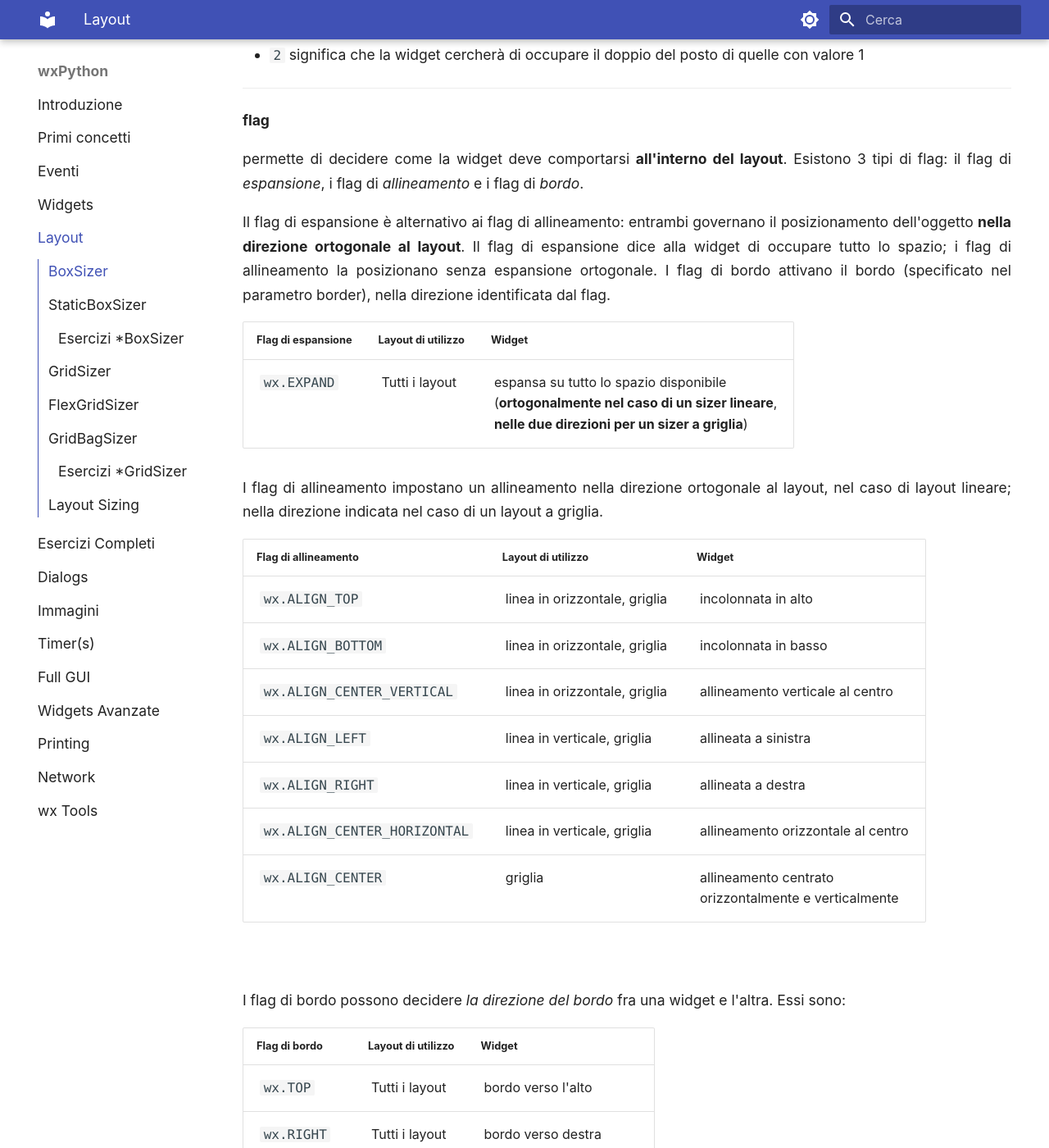
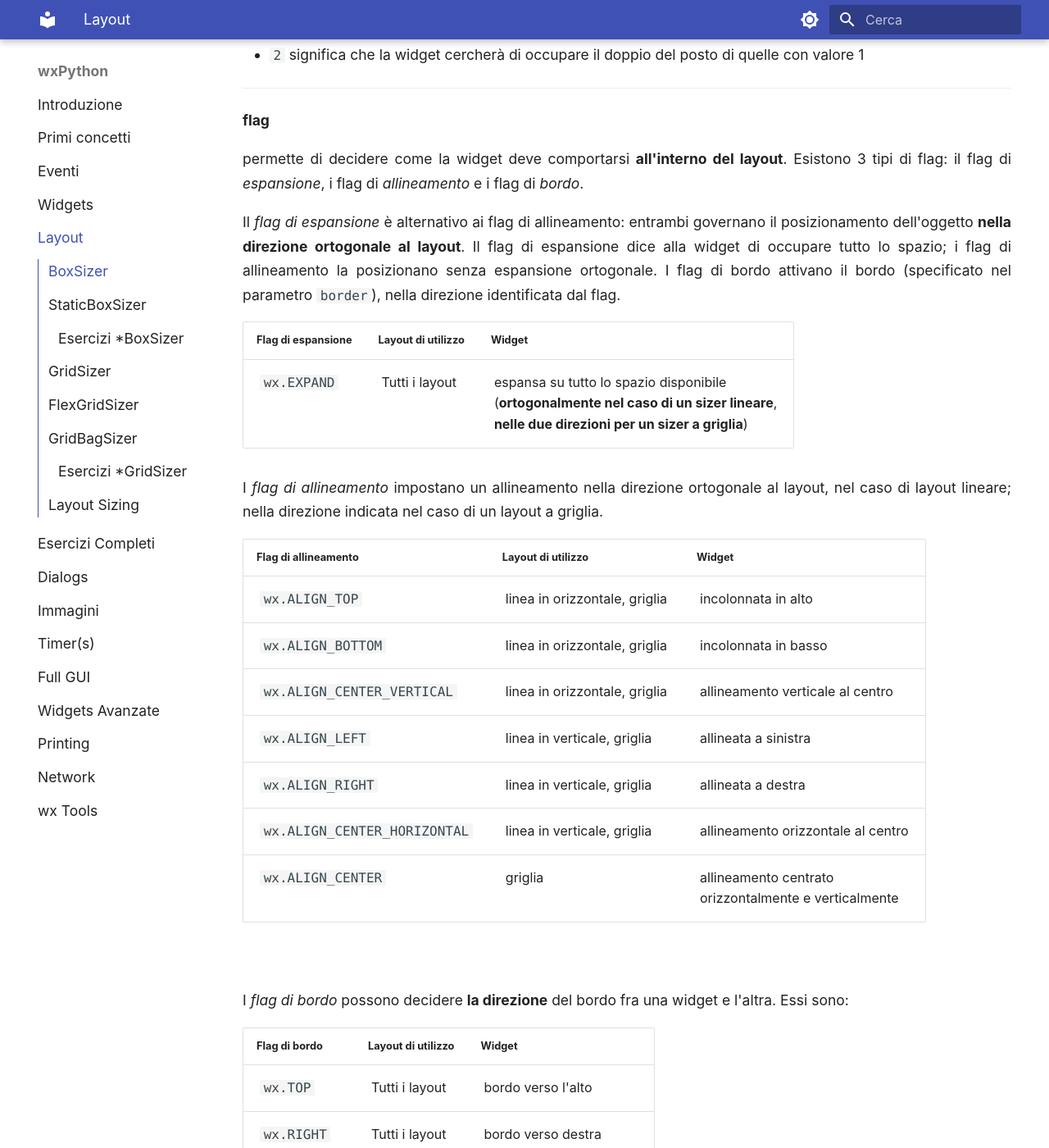
Before and after one commit to adjamhub/pyhandouts, an MkDocs documentation site: the page built from docs/wx/120_layout.md, in a window 1280 px wide and 1400 px high, scrolled down 4257 px. Shown: the whole window at 82% size. Built offline with MkDocs 1.6.1 and Material for MkDocs 9.7.7, drawn with Linux system fonts in a browser that asks for light colours; some of the changed text lies outside the part shown.

Commit message:
layout. ultime cose

````diff
--- a/docs/wx/120_layout.md
+++ b/docs/wx/120_layout.md
@@ -150,16 +150,16 @@
 
 permette di decidere come la widget deve comportarsi **all'interno del layout**. Esistono 3 tipi di flag: il flag di *espansione*, i flag di *allineamento* e i flag di *bordo*.
 
-Il flag di espansione è alternativo ai flag di allineamento: entrambi governano il posizionamento dell'oggetto **nella direzione ortogonale al layout**.
+Il *flag di espansione* è alternativo ai flag di allineamento: entrambi governano il posizionamento dell'oggetto **nella direzione ortogonale al layout**.
 Il flag di espansione dice alla widget di occupare tutto lo spazio; i flag di allineamento la posizionano senza espansione ortogonale. I flag di bordo attivano
-il bordo (specificato nel parametro border), nella direzione identificata dal flag.
+il bordo (specificato nel parametro `border`), nella direzione identificata dal flag.
 
 
 | Flag di espansione | Layout di utilizzo                  |  Widget                     |
 |--------------------|-------------------------------------|-----------------------------|
 |`wx.EXPAND`         | Tutti i layout                      | espansa su tutto lo spazio disponibile <br>(**ortogonalmente nel caso di un sizer lineare**,<br> **nelle due direzioni per un sizer a griglia**)   |
 
-I flag di allineamento impostano un allineamento nella direzione ortogonale al layout, nel caso di layout lineare; nella direzione indicata nel caso di un
+I *flag di allineamento* impostano un allineamento nella direzione ortogonale al layout, nel caso di layout lineare; nella direzione indicata nel caso di un
 layout a griglia.
 
 | Flag di allineamento         | Layout di utilizzo            | Widget                             |
@@ -174,7 +174,7 @@
 
 <br>
 
-I flag di bordo possono decidere *la direzione del bordo* fra una widget e l'altra. Essi sono:
+I *flag di bordo* possono decidere **la direzione** del bordo fra una widget e l'altra. Essi sono:
 
 
 | Flag di bordo   | Layout di utilizzo    | Widget                         |
@@ -210,9 +210,9 @@
 Quando hai finito di lavorare con layout e widget devi applicare il layout al suo contenitore,
 che nei nostri esempi sarà sempre un pannello, quindi dovrai fare una cosa del genere:
 
-``` python
+``` python title="Non funziona nulla se non"
 # ...
-# per inserire il BoxSizer come layout del Panel
+# inserisci un sizer come layout del Panel
 panel.SetSizer(box)
 ```
 
@@ -267,8 +267,8 @@
     Prima di andare avanti, proviamo a capire quello che abbiamo visto e fatto fino ad ora!
     Prova a fare le seguenti modifiche al codice precedente:
 
-    - metti a 0 il valore di proportion di uno dei due pulsanti
-    - metti a 2 il valore di proportion di uno dei due pulsanti
+    - metti a `0` il valore di proportion di uno dei due pulsanti
+    - metti a `2` il valore di proportion di uno dei due pulsanti
     - aggiungi `wx.EXPAND` ai flag dei pulsanti
     - modifica il valore del bordo per uno dei pulsanti.
     - togli `wx.ALL` dai flag e metti qualcuno degli altri flag disponibili
````
